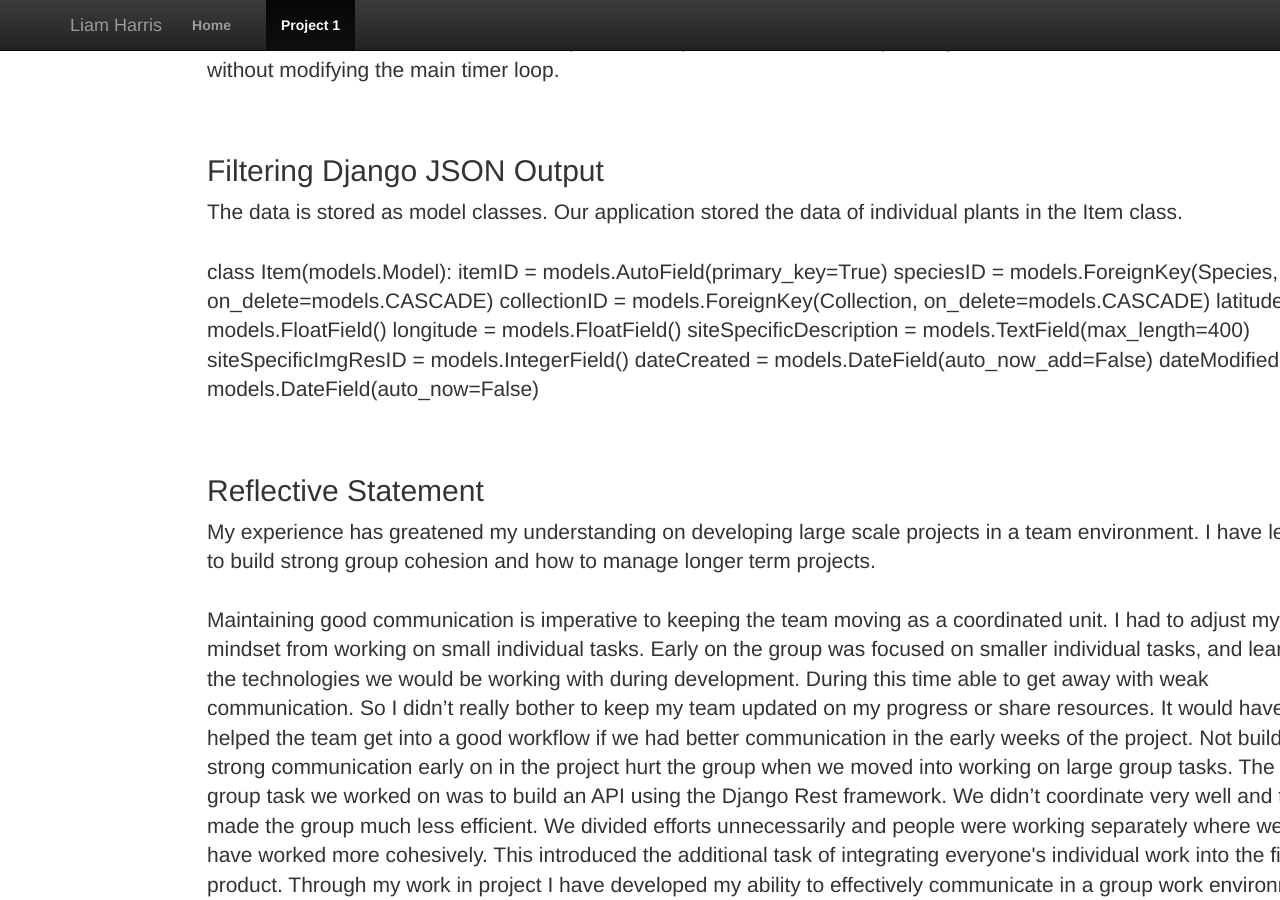
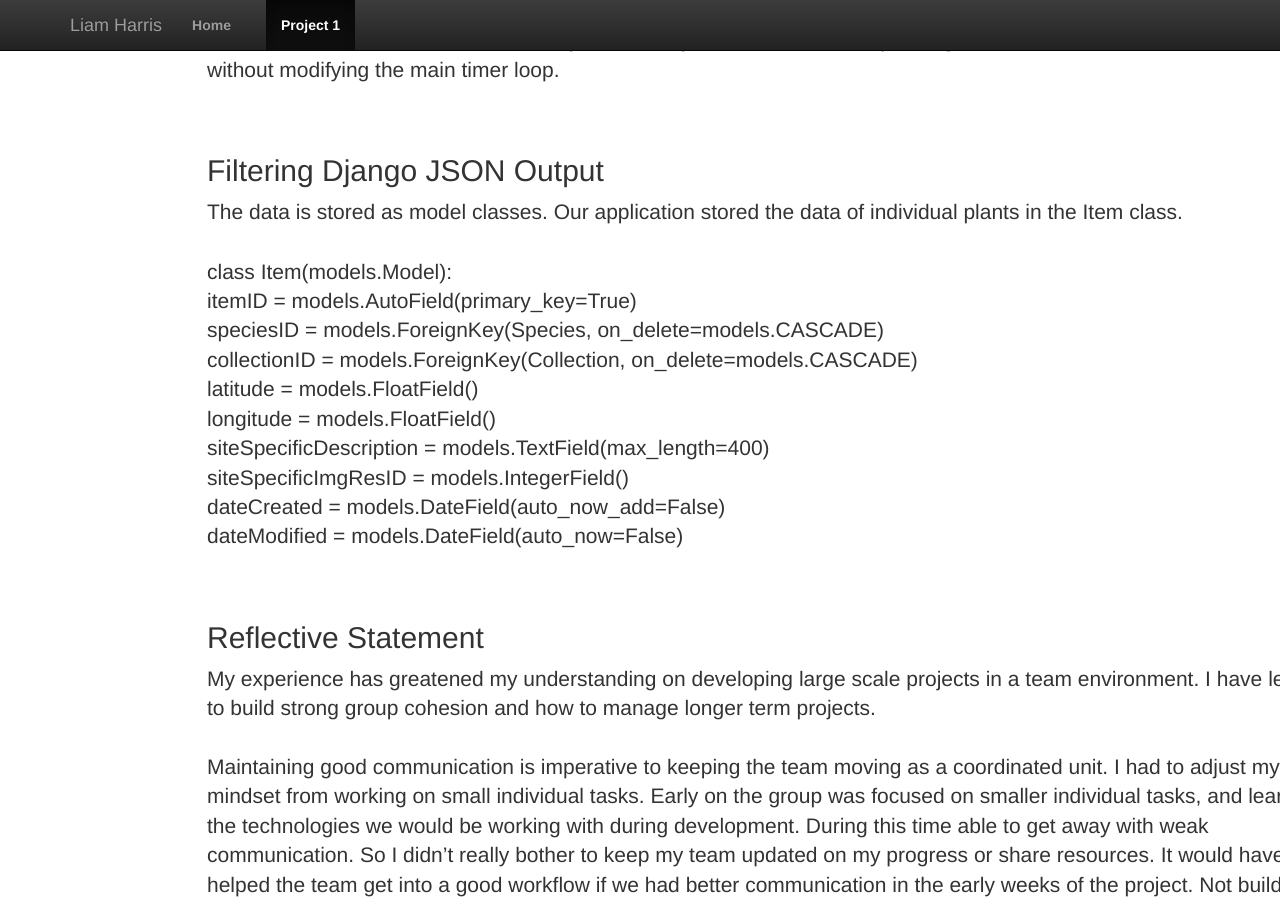
Before and after one commit to harrl7/harrl7.github.io, a Jekyll site: the page built from project1/index.html, in a window 1280 px wide and 900 px high, scrolled down 3034 px. Built offline with Jekyll 4.4.1, drawn with Linux system fonts in a browser that asks for light colours.

Commit message:
Update index.html

```diff
--- a/project1/index.html
+++ b/project1/index.html
@@ -79,17 +79,17 @@
 	The data is stored as model classes. Our application stored the data of individual plants in the Item class.
 	</p>
 	<br>
-	<p>
- 	class Item(models.Model):
-	    itemID = models.AutoField(primary_key=True)
-	    speciesID = models.ForeignKey(Species, on_delete=models.CASCADE)
-	    collectionID = models.ForeignKey(Collection, on_delete=models.CASCADE)
-	    latitude = models.FloatField()
-	    longitude = models.FloatField()
-	    siteSpecificDescription = models.TextField(max_length=400)
-	    siteSpecificImgResID = models.IntegerField()
-	    dateCreated = models.DateField(auto_now_add=False)
-	    dateModified = models.DateField(auto_now=False)
+	<p class="snippet">
+ 	class Item(models.Model):<br>
+	    itemID = models.AutoField(primary_key=True)<br>
+	    speciesID = models.ForeignKey(Species, on_delete=models.CASCADE)<br>
+	    collectionID = models.ForeignKey(Collection, on_delete=models.CASCADE)<br>
+	    latitude = models.FloatField()<br>
+	    longitude = models.FloatField()<br>
+	    siteSpecificDescription = models.TextField(max_length=400)<br>
+	    siteSpecificImgResID = models.IntegerField()<br>
+	    dateCreated = models.DateField(auto_now_add=False)<br>
+	    dateModified = models.DateField(auto_now=False)<br>
 	</p>
 
 
```
